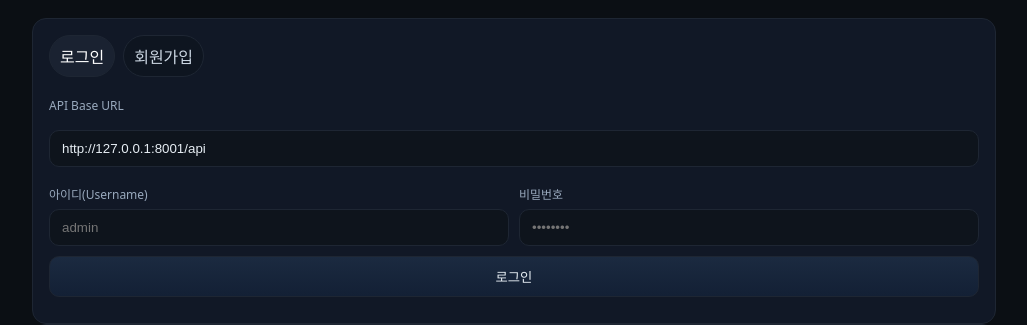
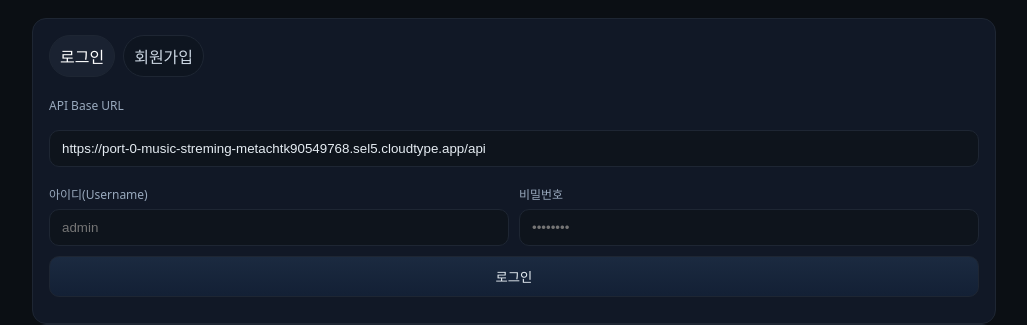
Before and after one commit to Kochiya35/Music_Streming, a Django app: page / in a window 1280 px wide. Shown: the part 66-391 px from the top of the page, without its empty margins (126-1153 px from the left). Run offline with Django 5.2, Linux system fonts and the light colour scheme; data that the repository does not hold is empty.

Commit message:
Cloudtype

```diff
--- a/templates/index.html
+++ b/templates/index.html
@@ -58,7 +58,7 @@
 
     <div id="loginBox" class="stack">
       <label>API Base URL</label>
-      <input id="apiBase" value="http://127.0.0.1:8001/api" />
+      <input id="apiBase" value="https://port-0-music-streming-metachtk90549768.sel5.cloudtype.app/api" />
       <div class="row" style="gap:10px">
         <div style="flex:1 1 150px">
           <label>아이디(Username)</label>
@@ -75,7 +75,7 @@
 
     <div id="signupBox" class="stack" style="display:none">
       <label>API Base URL</label>
-      <input id="apiBase2" value="http://127.0.0.1:8001/api" />
+      <input id="apiBase2" value="https://port-0-music-streming-metachtk90549768.sel5.cloudtype.app/api" />
       <div class="row" style="gap:10px">
         <div style="flex:1 1 150px">
           <label>아이디(Username)</label>
```
